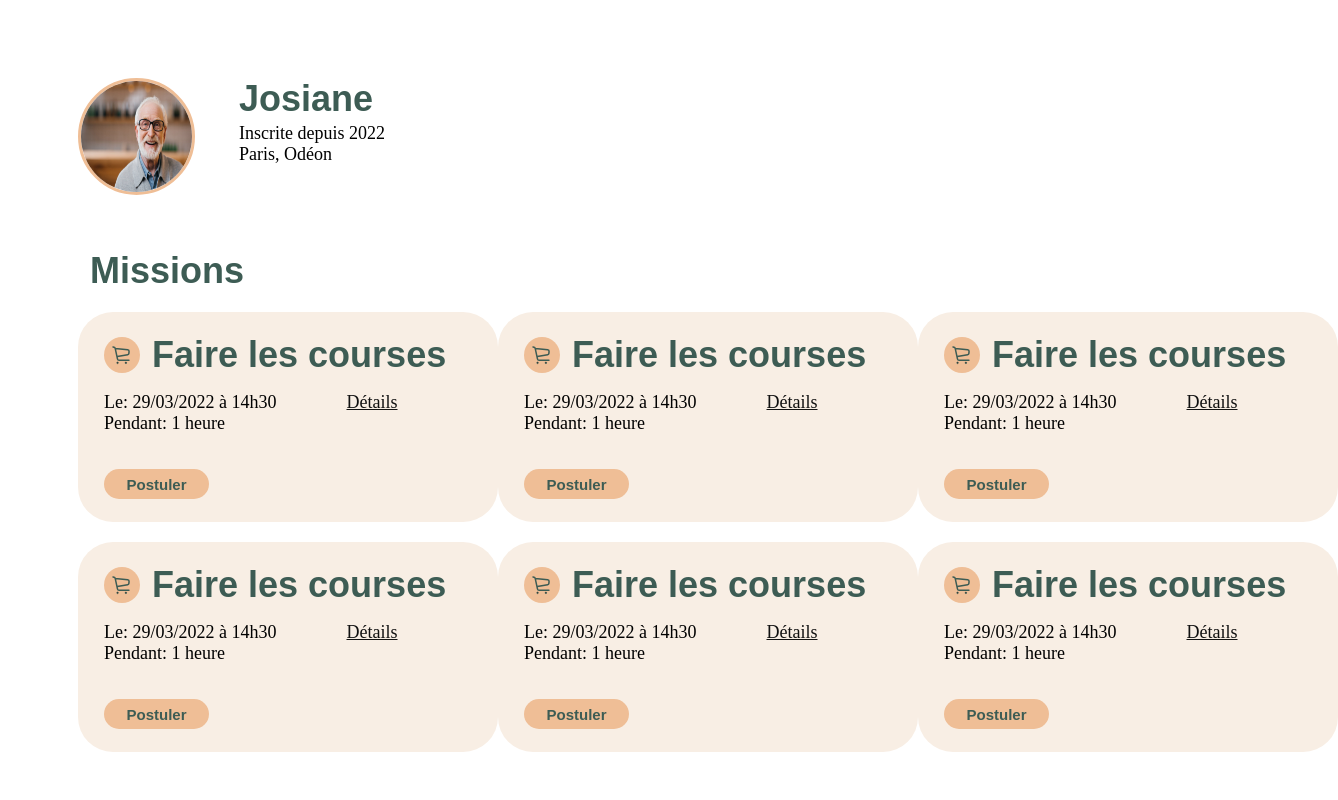
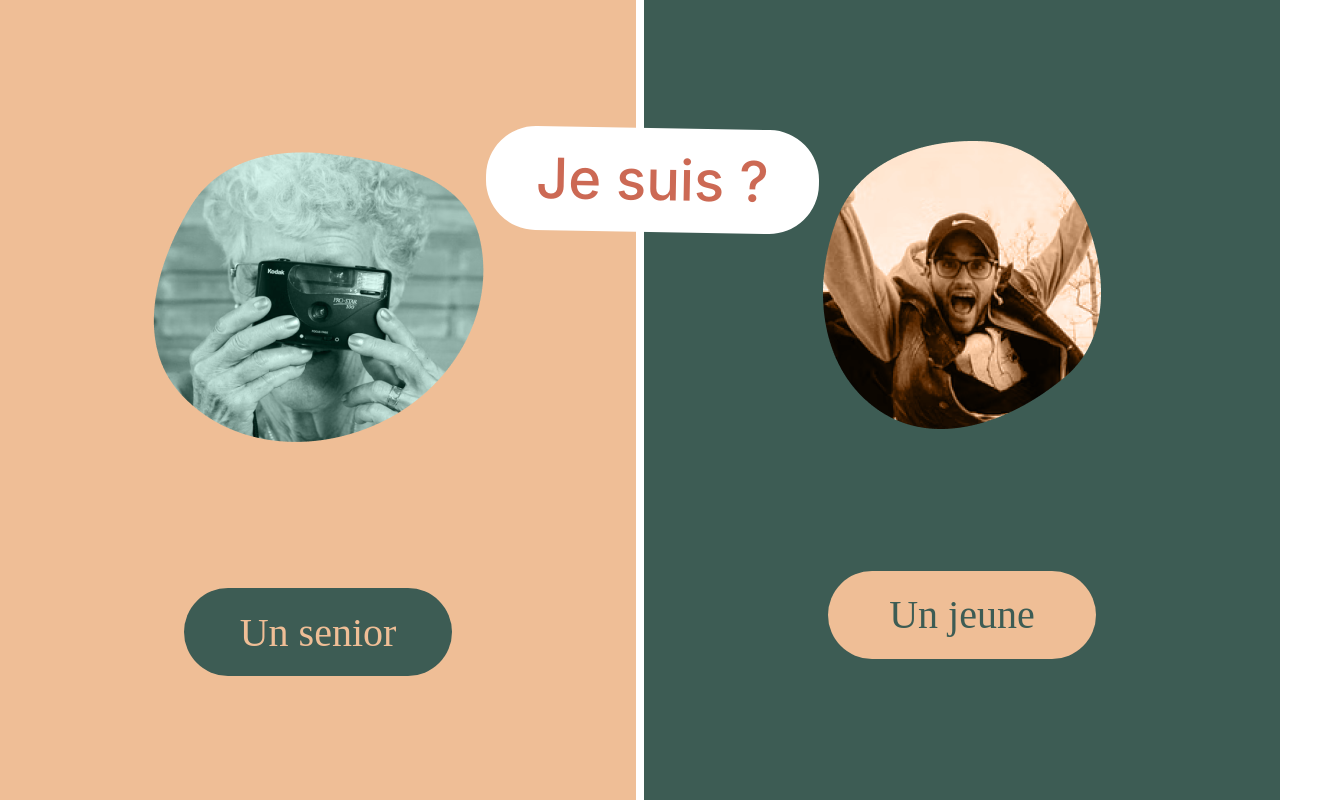
Before and after one commit to YannQuillard/coupdepousse-front, a React (Create React App) app: page / in a window 1280 px wide. Shown: the whole page, 1338 px wide, since content can reach past the window. Built offline with nearby package versions, Linux system fonts and the light colour scheme.

Commit message:
🛣 Route

```diff
--- a/src/App.tsx
+++ b/src/App.tsx
@@ -1,18 +1,25 @@
 import React from 'react';
-import logo from './logo.svg';
+import {BrowserRouter as Router,Route,Routes} from 'react-router-dom';
+
 import './App.css';
 import Inscription from './pages/Inscription/Inscription';
 import Connexion from './pages/Connexion/Connexion';
 import Young_Mission from './pages/Yong_Mission/Young_Mission';
 import Mission_Card from './components/Mission_card/Mission_card';
+import Home from './pages/Home';
 
 function App() {
   return (
     <div className="App">
-      {/* <Inscription></Inscription> */}
-      {/* <Connexion></Connexion> */}
-      <Young_Mission></Young_Mission>
-      {/* <Mission_Card></Mission_Card> */}
+      <Router>
+        <Routes>
+          <Route path="/" element={< Home/>} />
+          <Route path="/signup" element={< Inscription/>} />
+          <Route path="/login" element={< Connexion/>} />
+          <Route path="/missions" element={< Young_Mission/>} />
+          <Route path="/missioncard" element={< Mission_Card/>} />
+        </Routes>
+      </Router>
     </div>
   );
 }
```
